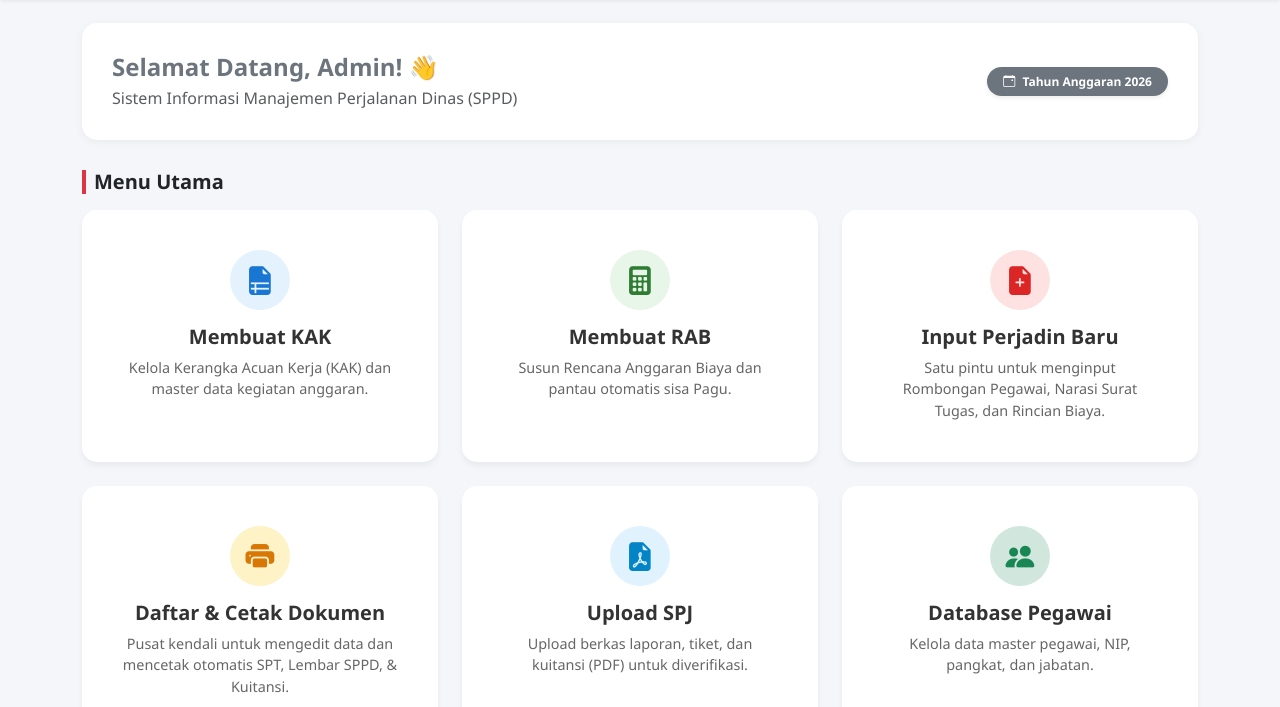
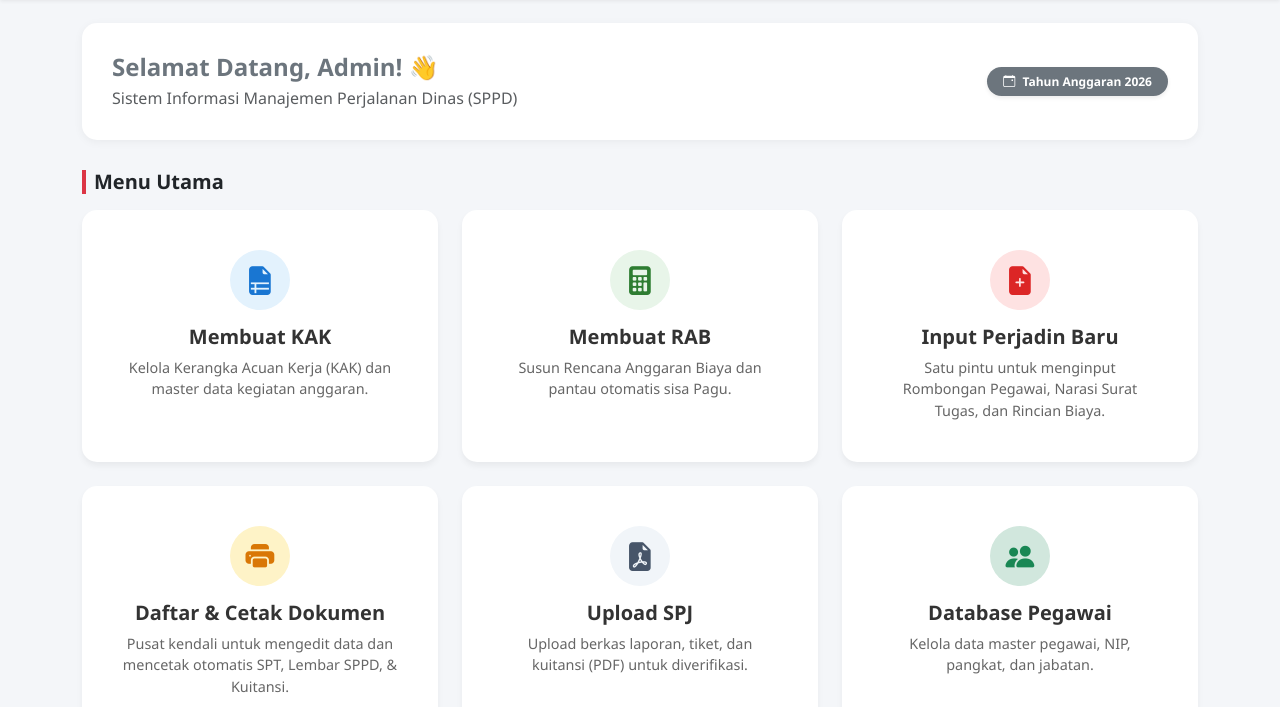
Before and after one commit to adyantown/perjadin-app, a website: page public/index.html in a window 1280 px wide. Shown: the part 93-800 px from the top of the page. Drawn offline with nearby package versions, Linux system fonts and the light colour scheme; some packages are replaced by stand-ins of ours; no server answers; a script that the page names is missing.

Commit message:
Update icon-box colors in upload card
Change icon-box background and icon color in public/index.html for the Upload SPJ card from light blue (#e0f2fe / #0284c7) to neutral gray tones (#f1f5f9 / #475569) to align with updated UI styling and improve contrast.

```diff
--- a/public/index.html
+++ b/public/index.html
@@ -157,7 +157,7 @@
                 <a href="/upload_laporan.html" class="card menu-card p-4">
                     <div class="card-body text-center">
                         <div class="icon-box mx-auto"
-                            style="background-color: #e0f2fe; color: #0284c7;">
+                            style="background-color: #f1f5f9; color: #475569;">
                             <i class="bi bi-file-earmark-pdf-fill"></i>
                         </div>
                         <h5 class="card-title">Upload SPJ</h5>
```
